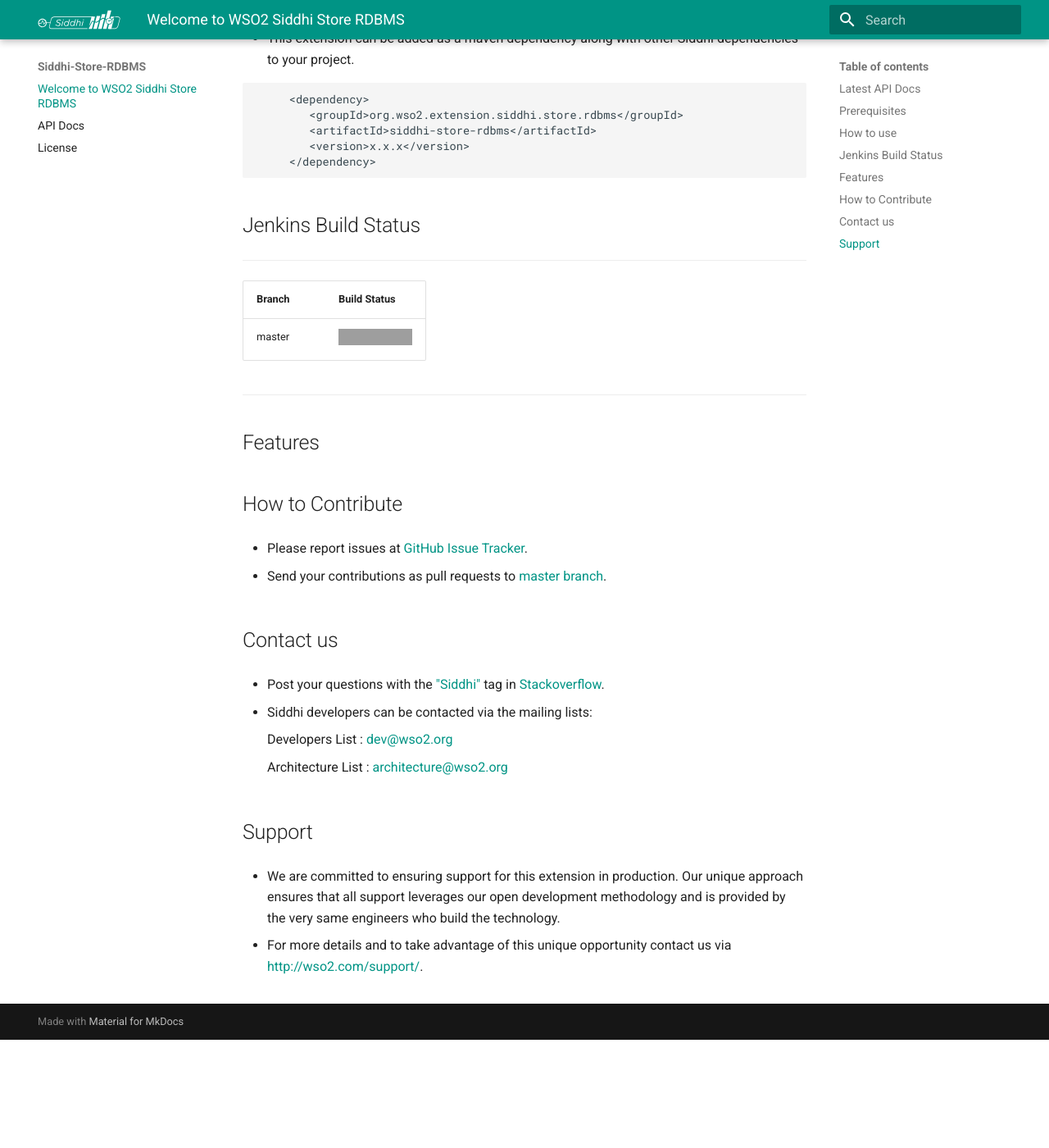
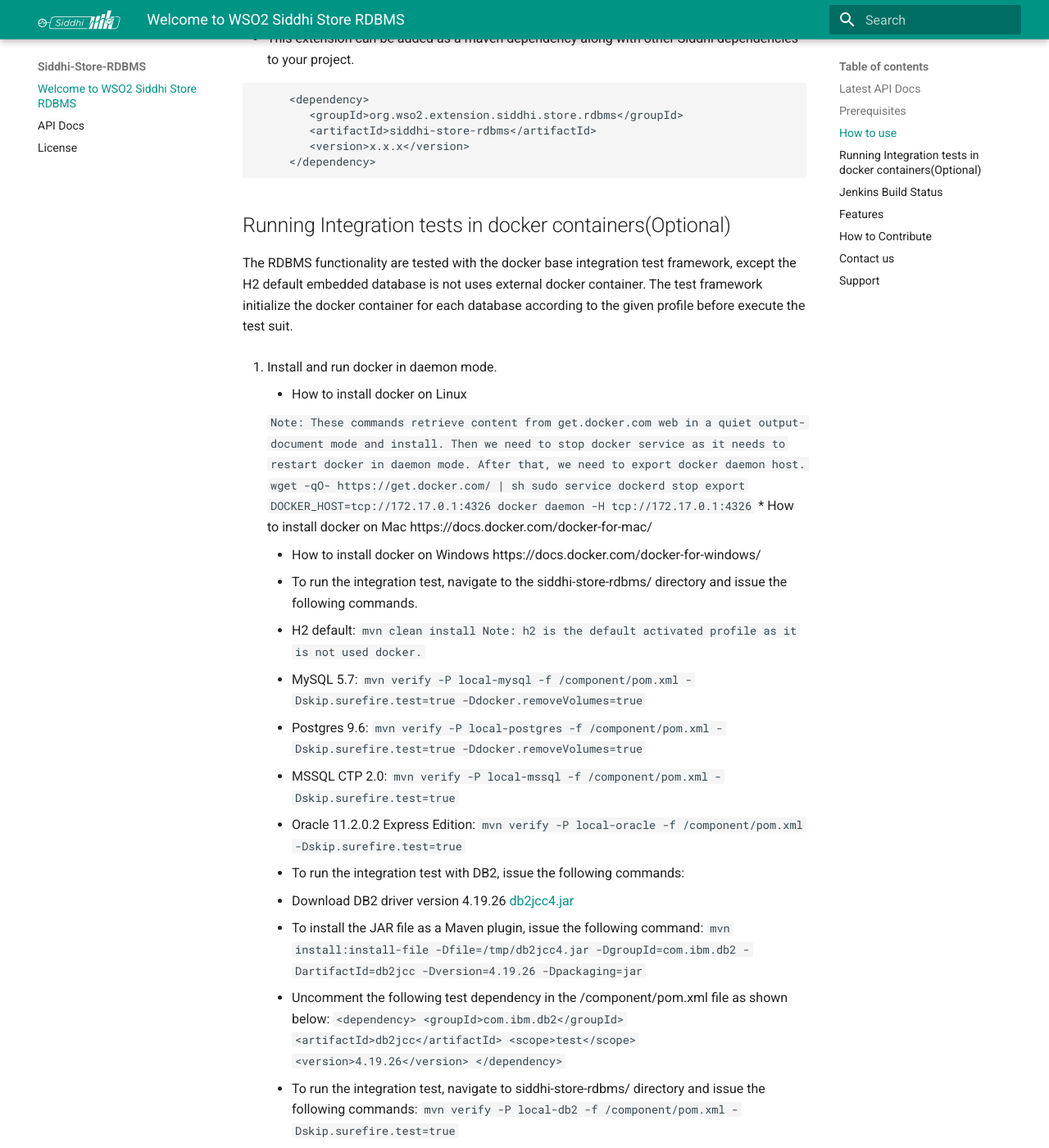
Before and after one commit to siddhi-io/siddhi-store-rdbms, an MkDocs documentation site: the page built from docs/index.md, in a window 1280 px wide and 1400 px high, scrolled down 940 px. Shown: the whole window at 82% size. Built offline with MkDocs 1.6.1 and Material for MkDocs 9.7.7, drawn with Linux system fonts in a browser that asks for light colours; old or Windows-style settings are respelled for this version of MkDocs; before the commit the page ends 2208 px from its top, so only the background shows below that; some of the changed text lies outside the part shown; grey boxes are pictures that could not be loaded.

Commit message:
[WSO2-Release] [Release 4.0.0-M12] update documentation for release 4.0.0-M12

````diff
--- a/docs/index.md
+++ b/docs/index.md
@@ -37,6 +37,78 @@ Latest API Docs is <a target="_blank" href="https://wso2-extensions.github.io/si
      </dependency>
 ```
 
+## Running Integration tests in docker containers(Optional)
+
+The RDBMS functionality are tested with the docker base integration test framework, except the H2 default
+embedded database is not uses external docker container. The test framework initialize the docker container for each
+database according to the given profile before execute the test suit.
+
+1. Install and run docker in daemon mode.
+
+    *  How to install docker on Linux
+
+    ```
+    Note: These commands retrieve content from get.docker.com web in a quiet output-document mode and install.
+          Then we need to stop docker service as it needs to restart docker in daemon mode. After that, we need to
+          export docker daemon host.
+    wget -qO- https://get.docker.com/ | sh
+    sudo service dockerd stop
+    export DOCKER_HOST=tcp://172.17.0.1:4326
+    docker daemon -H tcp://172.17.0.1:4326
+    ```
+    *  How to install docker on Mac
+   https://docs.docker.com/docker-for-mac/
+
+    *  How to install docker on Windows
+   https://docs.docker.com/docker-for-windows/
+2. To run the integration test, navigate to the siddhi-store-rdbms/ directory and issue the following commands.
+
+    * H2 default:
+    ```
+    mvn clean install
+    Note: h2 is the default activated profile as it is not used docker.
+    ```
+    * MySQL 5.7:
+    ```
+    mvn verify -P local-mysql -f /component/pom.xml -Dskip.surefire.test=true -Ddocker.removeVolumes=true
+    ```
+    * Postgres 9.6:
+    ```
+    mvn verify -P local-postgres -f /component/pom.xml -Dskip.surefire.test=true -Ddocker.removeVolumes=true
+    ```
+    * MSSQL CTP 2.0:
+     ```
+    mvn verify -P local-mssql -f /component/pom.xml -Dskip.surefire.test=true
+     ```
+    * Oracle 11.2.0.2 Express Edition:
+     ```
+    mvn verify -P local-oracle -f /component/pom.xml -Dskip.surefire.test=true
+     ```
+4. To run the integration test with DB2, issue the following commands:
+    * Download DB2 driver version 4.19.26 <a target="_blank" href="http://www.ibm.com/eserver/support/fixes/fixcentral/swg/quickorder?brandid=1&productid=IBM+Data+Server+Client+Packages&vrmf=10.5.*&fixes=*jdbc*FP005">db2jcc4.jar</a>
+    * To install the JAR file as a Maven plugin, issue the following command:
+        ```
+        mvn install:install-file -Dfile=/tmp/db2jcc4.jar -DgroupId=com.ibm.db2 -DartifactId=db2jcc -Dversion=4.19.26 -Dpackaging=jar
+        ```
+    * Uncomment the following test dependency in the /component/pom.xml file as shown below:
+        ```
+         <dependency>
+             <groupId>com.ibm.db2</groupId>
+             <artifactId>db2jcc</artifactId>
+             <scope>test</scope>
+             <version>4.19.26</version>
+         </dependency>
+        ```
+    * To run the integration test, navigate to siddhi-store-rdbms/ directory and issue the following commands:
+         ```
+          mvn verify -P local-db2 -f /component/pom.xml -Dskip.surefire.test=true
+         ```
+
+**Start integration tests in debug mode**
+```
+mvn -P local-mysql -Dmaven.failsafe.debug verify
+Note: local-mysql is the profile. Use other profiles accordingly.
+```
 ## Jenkins Build Status
 
 ---
````
Also changed, not shown: other parts of docs/index.md (+1 -1 lines), README.md (+1 -1 lines).
